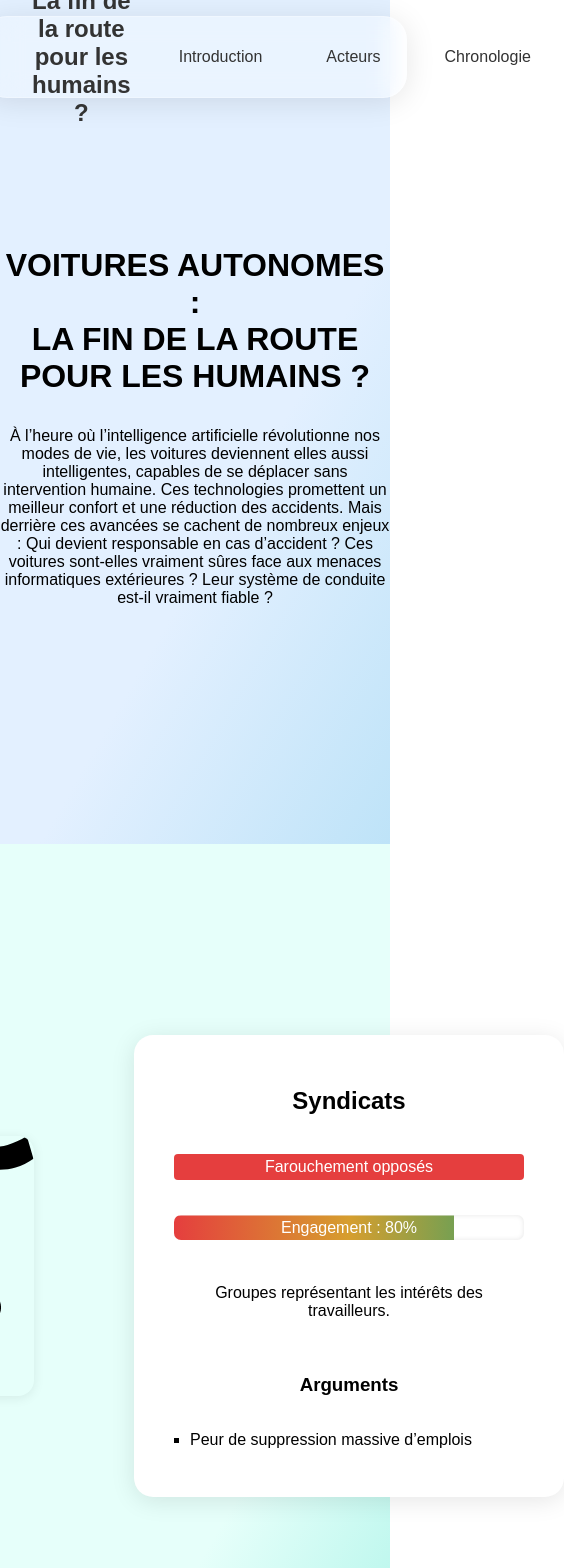
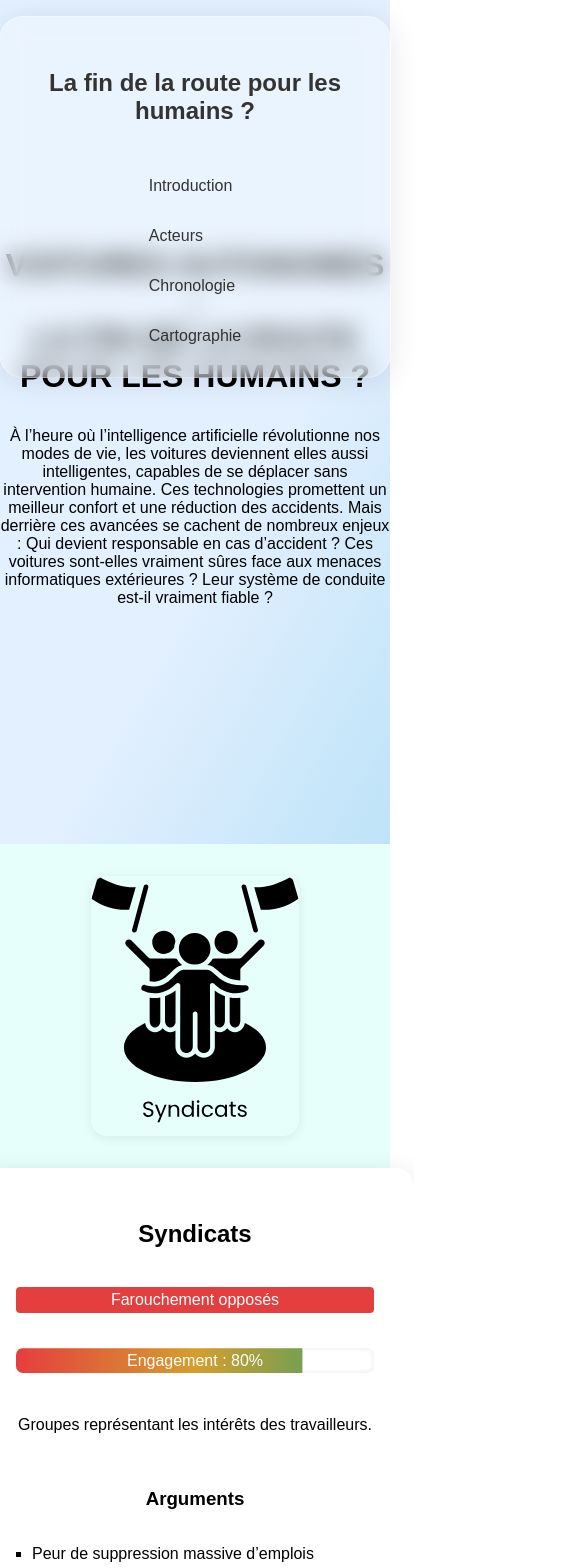
Before and after one commit to ilo80/msh-av-controversy, a React (Vite) app: page / in a window 390 px wide. Shown: the top 1568 px of the page, 564 px wide, since content can reach past the window. Built offline with nearby package versions, Linux system fonts and the light colour scheme.

Commit message:
feat(ui): add mobile support

```diff
--- a/src/components/ActorSection.tsx
+++ b/src/components/ActorSection.tsx
@@ -15,6 +15,7 @@ function ActorSection() {
   const actors = actorGraphData.nodes
   const [index, setIndex] = useState(0)
   const lastScrollRef = useRef(0)
+  const touchStartRef = useRef<number | null>(null)
   const containerRef = useRef<HTMLDivElement>(null)
   const hasInteracted = useRef(false) // To track if the user has interacted with the component
 
@@ -58,11 +59,28 @@ function ActorSection() {
     if (e.deltaY < 0 && index > 0) setIndex(i => i - 1)
   }
 
+  const handleTouchStart = (e: React.TouchEvent<HTMLDivElement>) => {
+    touchStartRef.current = e.touches[0].clientY
+  }
+
+  const handleTouchMove = (e: React.TouchEvent<HTMLDivElement>) => {
+    if (touchStartRef.current == null) return
+    const deltaY = touchStartRef.current - e.touches[0].clientY
+    if (Math.abs(deltaY) > 50) {
+      if (deltaY > 0 && index < actors.length - 1) setIndex(i => i + 1)
+      if (deltaY < 0 && index > 0) setIndex(i => i - 1)
+      touchStartRef.current = null
+      hasInteracted.current = true
+    }
+  }
+
   return (
     <div
       id="actors"
       className="actor-section"
       onWheel={handleWheel}
+      onTouchStart={handleTouchStart}
+      onTouchMove={handleTouchMove}
       ref={containerRef}
       tabIndex={0}
       style={{ outline: 'none' }}
--- a/src/components/TimelineSection.tsx
+++ b/src/components/TimelineSection.tsx
@@ -6,6 +6,7 @@ function TimelineSection() {
   const trackRef = useRef<HTMLDivElement>(null)
   const hasInteracted = useRef(false) // To track if the user has interacted with the component
   const lastScrollRef = useRef(0)
+  const touchStartRef = useRef<number | null>(null)
   const containerRef = useRef<HTMLDivElement>(null)
 
   // Scroll au point sélectionné quand on change d’event
@@ -54,6 +55,21 @@ function TimelineSection() {
     if (e.deltaY < 0 && selected > 0) setSelected(i => i - 1)
   }
 
+  const handleTouchStart = (e: React.TouchEvent<HTMLDivElement>) => {
+    touchStartRef.current = e.touches[0].clientX
+  }
+
+  const handleTouchMove = (e: React.TouchEvent<HTMLDivElement>) => {
+    if (touchStartRef.current == null) return
+    const deltaX = touchStartRef.current - e.touches[0].clientX
+    if (Math.abs(deltaX) > 50) {
+      if (deltaX > 0 && selected < timelineData.length - 1) setSelected(i => i + 1)
+      if (deltaX < 0 && selected > 0) setSelected(i => i - 1)
+      touchStartRef.current = null
+      hasInteracted.current = true
+    }
+  }
+
   // Gère navigation clavier (optionnel)
   useEffect(() => {
     const handler = (e: KeyboardEvent) => {
@@ -70,6 +86,8 @@ function TimelineSection() {
       className='timeline-section'
       ref={containerRef}
       onWheel={handleWheel}
+      onTouchStart={handleTouchStart}
+      onTouchMove={handleTouchMove}
       style={{
         width: '100%',
         minHeight: '480px',
--- a/src/index.css
+++ b/src/index.css
@@ -284,3 +284,48 @@ body {
   background: #f0f0f0;
   border-radius: 2rem;
 }
+
+@media (max-width: 768px) {
+  .actor-section {
+    flex-direction: column;
+    height: auto;
+    padding: 2rem 1rem;
+    gap: 2rem;
+  }
+
+  .actor-section-image {
+    max-width: 70%;
+  }
+
+  .actor-section-info {
+    min-width: auto;
+    max-width: 100%;
+    width: 100%;
+  }
+
+  .graph-container {
+    margin: 0;
+  }
+
+  .sidebar {
+    position: fixed;
+    top: 0;
+    right: 0;
+    width: 100%;
+    height: 100%;
+  }
+
+  .navbar {
+    flex-direction: column;
+    height: auto;
+    padding: 1rem;
+  }
+
+  .navbar-links {
+    flex-direction: column;
+  }
+
+  .graph-title {
+    padding: 2rem 0;
+  }
+}
```
